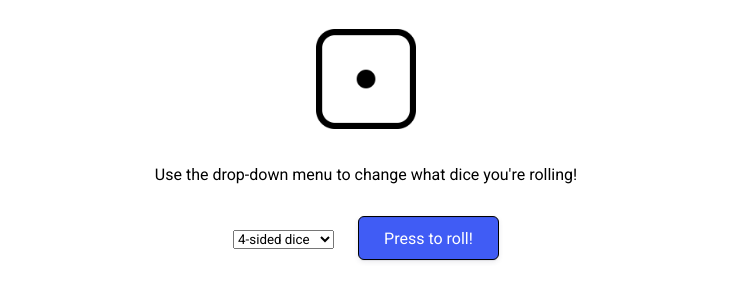
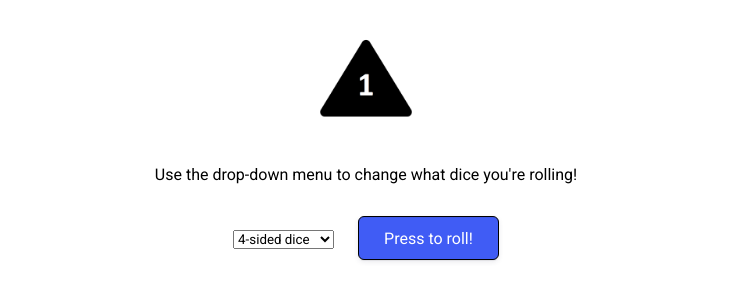
Before and after one commit to cjm97/DiceGenerator, a plain HTML site: page index.html in a window 1280 px wide. Shown: the part 146-446 px from the top of the page, without its empty margins (274-1005 px from the left). Drawn offline with Linux system fonts and the light colour scheme.

Commit message:
fixed html file, removed line from css file, updated readme.md

```diff
--- a/index.html
+++ b/index.html
@@ -21,7 +21,7 @@
       </div>
     </div>
     <div class="container">
-        <img class="dice__image--img" src="images/d6-1-icon.png"></img>
+        <img class="dice__image--img" src="images/d4-1-icon.png"></img>
     </div>
     <div class="container">
       <p>Use the drop-down menu to change what dice you're rolling!</p>
--- a/styles.css
+++ b/styles.css
@@ -68,6 +68,3 @@ h1 {
 .dice__image--img {
     width: 100px;
 }
-
-<!-- HTML !-->
-<button class="button-1" role="button">Button 1</button>
```
Also changed, not shown: 1 other file.
